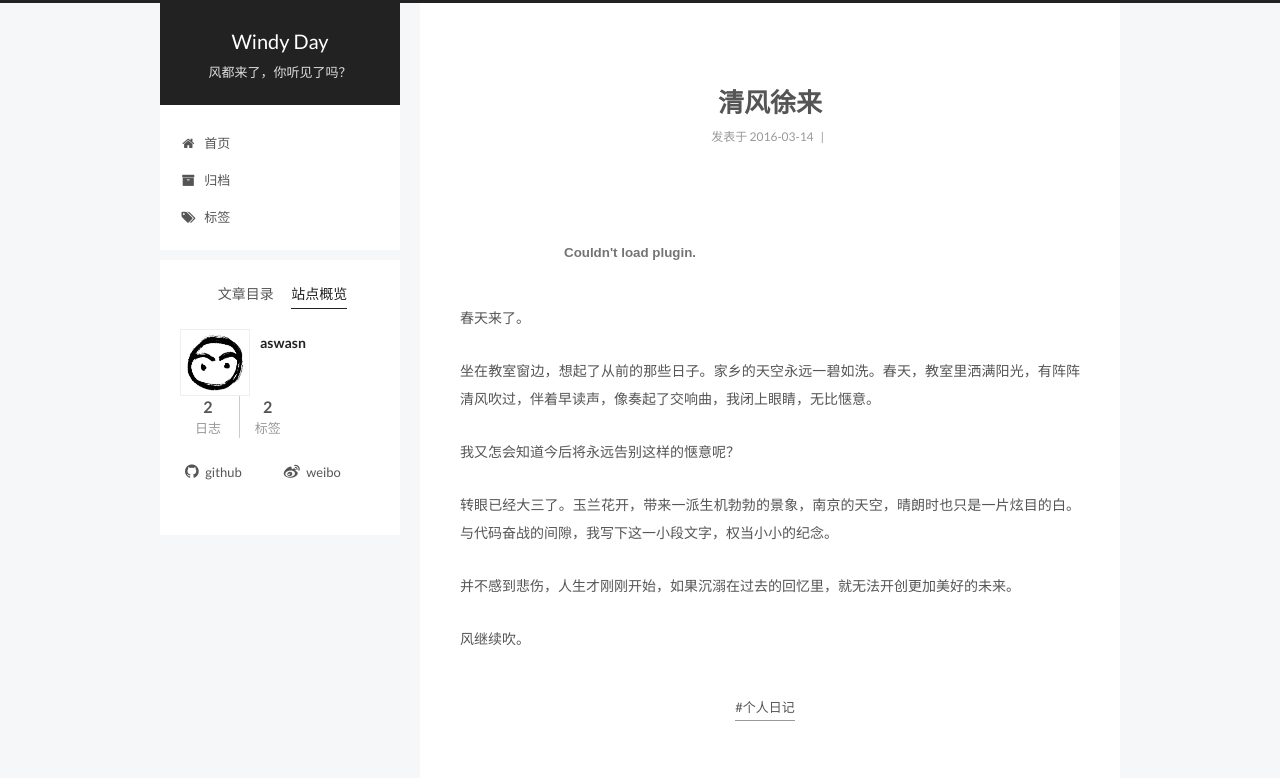
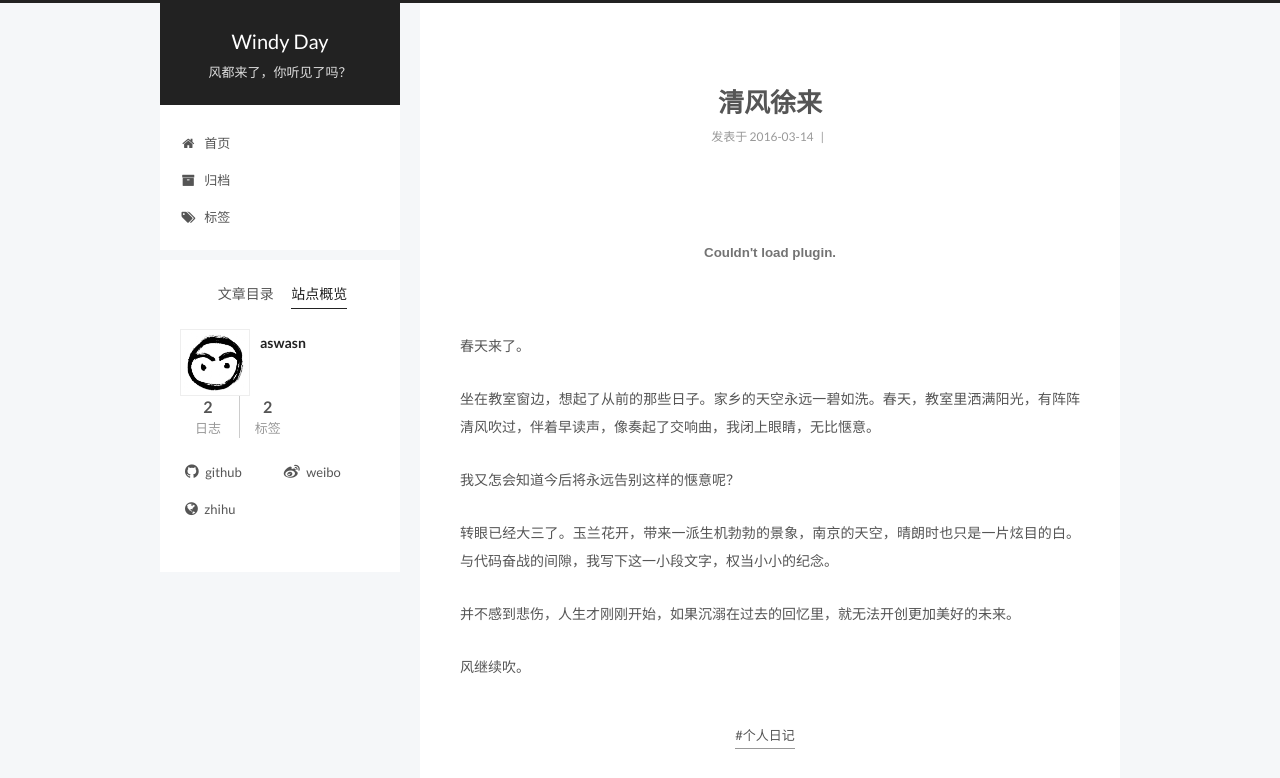
Before and after one commit to aslasp/aslasp.github.io, a plain HTML site: page 2016/03/14/清风徐来/index.html in a window 1280 px wide. Both pictures are taken after a click on the item "站点概览". Shown: the top 778 px of the page. Drawn offline with Linux system fonts and the light colour scheme; a script that the page names is missing.

Commit message:
Site updated: 2016-03-14 20:49:02

```diff
--- a/2016/03/14/清风徐来/index.html
+++ b/2016/03/14/清风徐来/index.html
@@ -71,7 +71,7 @@
 我又怎会知道今后将永远告别这样的惬意呢？
 转眼已经大三了。玉兰花开，带来一派生机勃勃的景象，南京的天空，晴朗时也只是一片炫目的白。与代码奋战的间隙，我写下这一小段文字，权当小小的纪念。
 并不感到悲伤，人生才刚刚开始，如果沉溺在过去的回忆里">
-<meta property="og:updated_time" content="2016-03-14T12:21:09.177Z">
+<meta property="og:updated_time" content="2016-03-14T12:48:34.050Z">
 <meta name="twitter:card" content="summary">
 <meta name="twitter:title" content="清风徐来">
 <meta name="twitter:description" content="春天来了。
@@ -272,7 +272,7 @@
 
 
 
-        <p><embed src="http://music.163.com/style/swf/widget.swf?sid=33756016&type=2&auto=1&width=320&height=66" width="340" height="86" allownetworking="all"><br>春天来了。</p>
+        <p><center><embed src="http://music.163.com/style/swf/widget.swf?sid=33756016&type=2&auto=1&width=320&height=66" width="340" height="86" allownetworking="all"></center><br>春天来了。</p>
 <p>坐在教室窗边，想起了从前的那些日子。家乡的天空永远一碧如洗。春天，教室里洒满阳光，有阵阵清风吹过，伴着早读声，像奏起了交响曲，我闭上眼睛，无比惬意。</p>
 <p>我又怎会知道今后将永远告别这样的惬意呢？</p>
 <p>转眼已经大三了。玉兰花开，带来一派生机勃勃的景象，南京的天空，晴朗时也只是一片炫目的白。与代码奋战的间隙，我写下这一小段文字，权当小小的纪念。</p>
@@ -414,6 +414,14 @@
                 <a href="http://weibo.com/dzst260162890" target="_blank">
 
                     <i class="fa fa-weibo"></i> weibo
+
+                </a>
+              </span>
+
+              <span class="links-of-author-item">
+                <a href="https://www.zhihu.com/people/aswasn" target="_blank">
+
+                    <i class="fa fa-globe"></i> zhihu
 
                 </a>
               </span>
--- a/css/main.css
+++ b/css/main.css
@@ -1545,7 +1545,7 @@ pre .javascript .function {
   width: 4px;
   height: 4px;
   border-radius: 50%;
-  background: #4fafff;
+  background: #c9ed6a;
 }
 .sidebar-nav {
   margin: 0 0 20px;
```
Also changed, not shown: 2016/03/14/github-hexo博客搭建记/index.html (+8 -0 lines), archives/2016/03/index.html (+8 -0 lines), archives/2016/index.html (+8 -0 lines), archives/index.html (+8 -0 lines), index.html (+9 -1 lines), tags/index.html (+8 -0 lines), tags/个人日记/index.html (+8 -0 lines), tags/奇技淫巧/index.html (+8 -0 lines).
